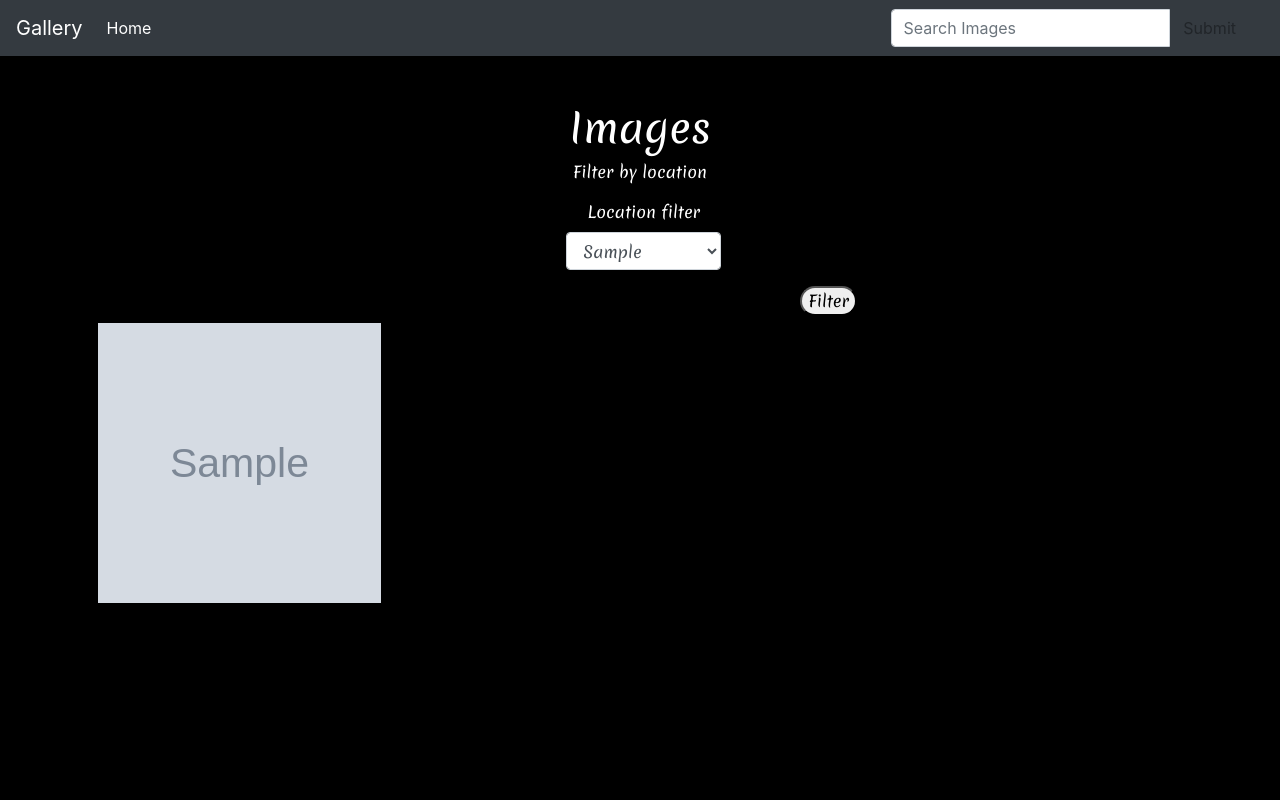
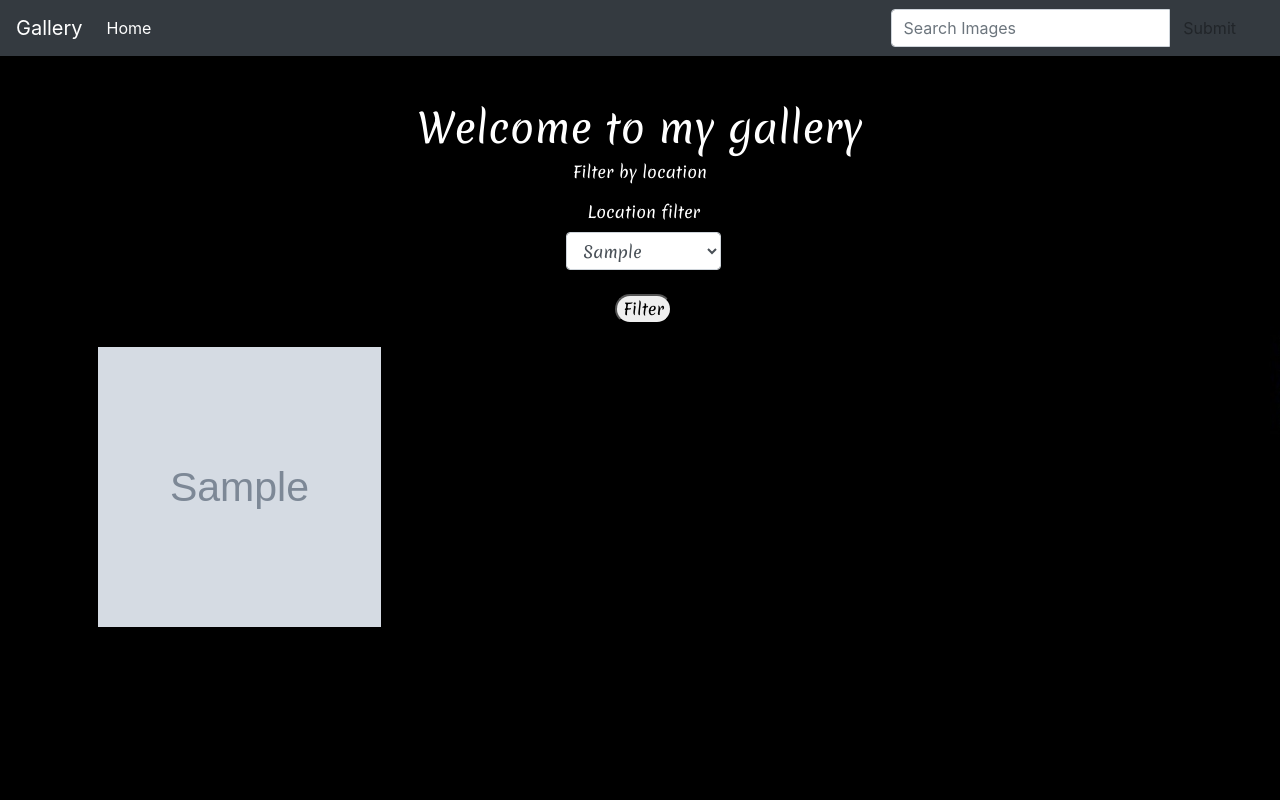
Before and after one commit to Nyota254/my-gallery, a Django app: page / in a window 1280 px wide. Run offline with Django 3.2, Linux system fonts and the light colour scheme; tables that the repository leaves empty hold one stand-in row (values such as "Sample post"); grey boxes marked "Sample" are stand-in pictures; some libraries are stand-ins or nearby versions.

Commit message:
add background image and edit homepage

```diff
--- a/images/static/css/images.css
+++ b/images/static/css/images.css
@@ -14,7 +14,7 @@ html {
 
 
 body {
-    /* background-image: url(../images/gallery.jpg); */
+    background-image: url(../images/BeFunky-photo.jpg);
     background-color: black;
     color: white;
     background-size: cover;
--- a/images/templates/index.html
+++ b/images/templates/index.html
@@ -11,7 +11,7 @@
     </div><br><br>
     <div class="container">
             <div class="headings text-center" id="images">
-                    <h1>Images</h1>
+                <h1>Welcome to my gallery</h1>
                     <p>Filter by location</p>
                     <form action="{% url 'filter-location' %}" class="form-style">
                         <div class="form-group col-md-4">
@@ -20,9 +20,9 @@
                                 {% for location in locations %}
                                     <option>{{ location.location }}</option>
                                 {% endfor %}
-                            </select>
+                            </select><br>
+                            <button btn="btn" type="submit">Filter</button>
                           </div>
-                          <button btn="btn" type="submit">Filter</button>
                     </form>
                 </div>
         <div class="row">
--- a/images/templates/location.html
+++ b/images/templates/location.html
@@ -11,7 +11,7 @@
     </div><br><br>
     <div class="container">
             <div class="headings text-center" id="images">
-                    <h1>Images</h1>
+                    <h1>Welcome to my gallery</h1>
                     <p>Filter by location</p>
                     <form action="{% url 'filter-location' %}" class="form-style">
                         <div class="form-group col-md-4">
@@ -20,9 +20,9 @@
                                 {% for location in locations %}
                                     <option>{{ location.location }}</option>
                                 {% endfor %}
-                            </select>
+                            </select><br>
+                            <button btn="btn" type="submit">Filter</button>
                           </div>
-                          <button btn="btn" type="submit">Filter</button>
                     </form>
                 </div>
         <div class="row">
```
